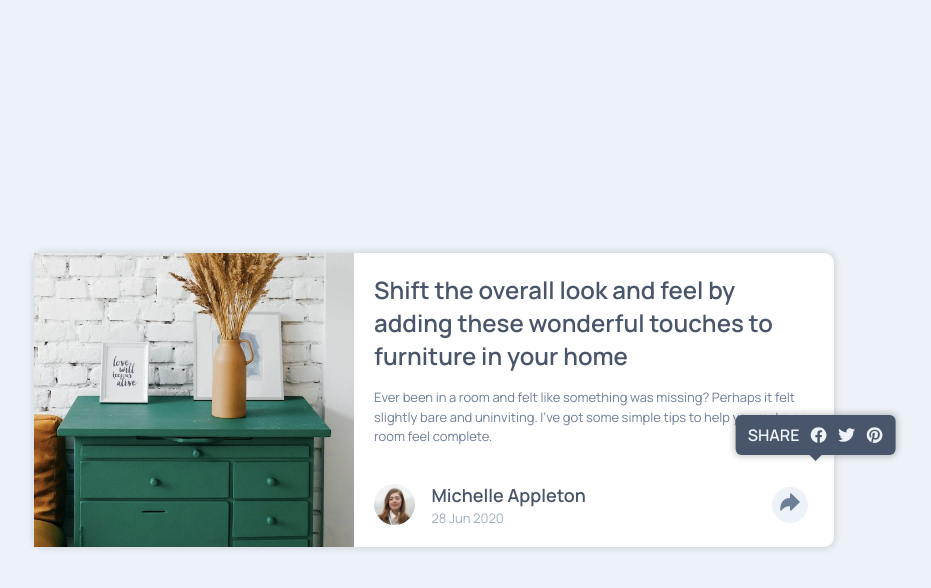
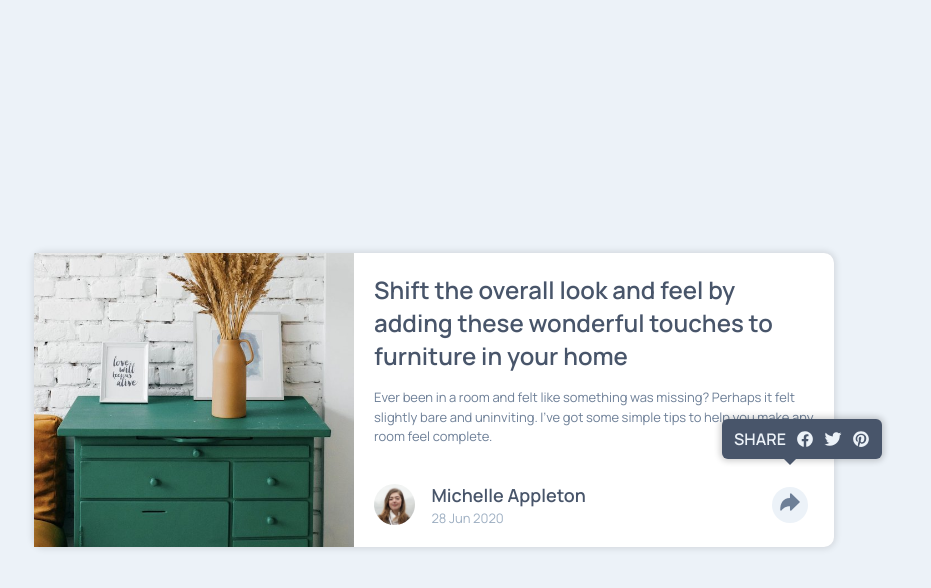
Before and after one commit to SurajChaunal/frontend-mentor-js-product-page, a plain HTML site: page index.html in a window 1280 px wide. Both pictures are taken after a click on the button 996 px from the left and 504 px from the top of the page. Shown: the whole page, without its empty margins (206-1137 px from the left). Drawn offline with nearby package versions, Linux system fonts and the light colour scheme.

Commit message:
adjusted overlay position on desktop

```diff
--- a/style.css
+++ b/style.css
@@ -109,7 +109,7 @@ body {
   color: var(--Light-Gray-Blue);
   font-size: 1.6rem;
   box-shadow: 0px 0px 6px 2px rgba(0, 0, 0, 0.2);
-  transform: translateX(38.5%) translateY(-0.8rem);
+  transform: translateX(30%) translateY(-0.4rem);
   background-color: var(--Dark-Gray-Blue);
 }
 .user-section.share-open > .overlay {
@@ -119,7 +119,7 @@ body {
   content: "";
   position: absolute;
   top: 100%;
-  left: 50%;
+  right: 50%;
   transform: translateX(-50%);
   border: 6px solid transparent;
   border-top-color: var(--Dark-Gray-Blue);
```
